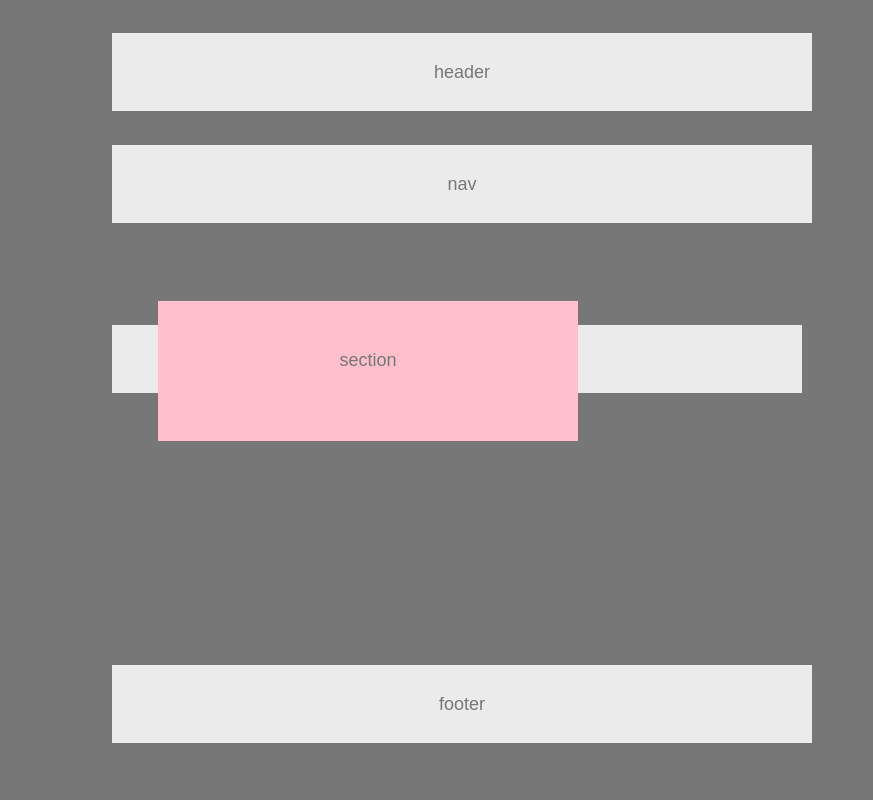
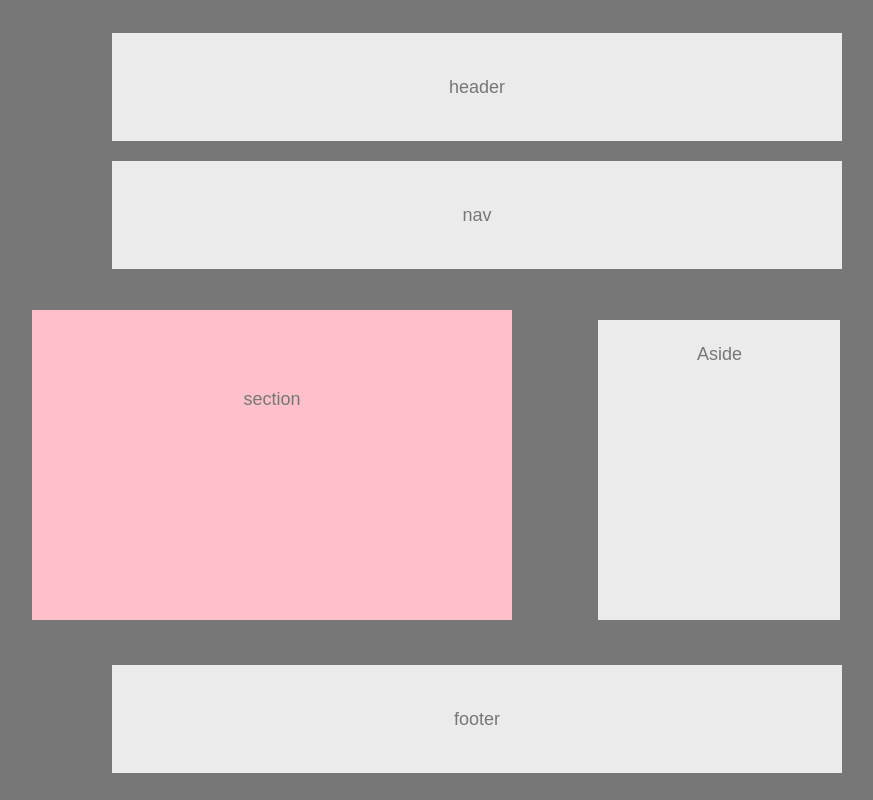
Before and after one commit to AAgnew/HW-Wireframe, a plain HTML site: page index.html in a window 1280 px wide. Shown: the whole page, without its empty margins (233-1106 px from the left). Drawn offline with Linux system fonts and the light colour scheme.

Commit message:
Improved homework submission

```diff
--- a/style.css
+++ b/style.css
@@ -68,7 +68,7 @@ body {
 #header {
     background-color: #ebebeb;
     width: 495px;
-    padding: 30px;
+    padding: 45px;
     margin: 25px;
     position: absolute;
     left: 25%;
@@ -82,11 +82,11 @@ body {
 #Navigation{
     background-color: #ebebeb;
     width: 495px;
-    padding: 30px;
+    padding: 45px;
     margin: 25px;
     position: absolute;
     left: 25%;
-    top: 15%;
+    top: 17%;
     width: 50%;
     text-align: center;
     font-size: 18px;
@@ -96,39 +96,42 @@ body {
 #section{
     background-color: pink;
     width: 495px;
-    padding: 50px;
-    margin: 1px;
+    padding: 80px;
+    border-top: 20px;
+    margin: 10px;
     content: 60px;
     height: 40px;
     width: 25%;
     text-align: center;
     font-size: 18px;
     position: absolute;
-    right: 468px;
+    right:525px;
     top: 300px;
-    display: block
+    display: block;
+    block-size: 150px;
 
 }
 
 
 #aside{
     background-color: #ebebeb;
-    width: 495px;
+    width: 255px;
     padding: 25px;
     margin: 25px;
     position: absolute;
-    left: 25%;
-    top: 300px;
-    width: 50%;
+    left: 63%;
+    top: 295px;
+    width: 15%;
     text-align: center;
     font-size: 18px;
-    float: right;
+    display: inline-block;
+    block-size: 250px;
 }
 
 
 #footer {background-color: #ebebeb;
     width: 495px;
-    padding: 30px;
+    padding: 45px;
     margin: 25px;
     position: absolute;
     left: 25%;
```
